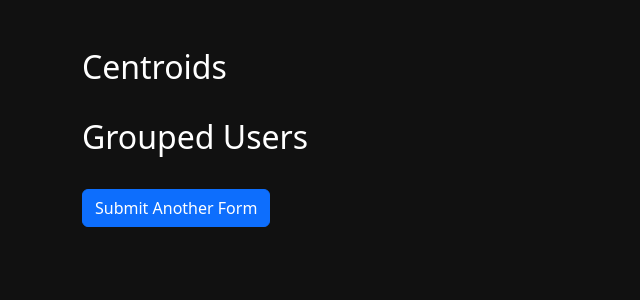
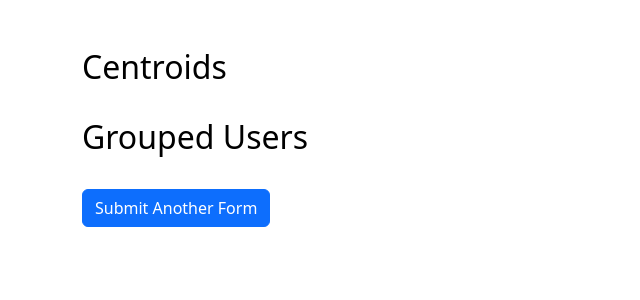
Before and after one commit to DivR22/BuzzRoute, a Flask app: page /results in a window 1280 px wide. Shown: the top 300 px of the page, without its empty margins (0-640 px from the left). Run offline with Flask 3, Linux system fonts and the light colour scheme; data that the repository does not hold is empty.

Commit message:
Merge branch 'main' of https://github.com/DivR22/BuzzRoute

```diff
--- a/templates/index.html
+++ b/templates/index.html
@@ -14,10 +14,15 @@
         }
     </style>
 </head>
+<<<<<<< HEAD
 <body style="background-color:#111;">
     <a href="{{ url_for('chatbot') }}" class="btn btn-primary mt-3">Open Chatbot</a>
 
     <div class="container mt-5 text-white">
+=======
+<body style="background-color:#ffff;">
+    <div class="container mt-5 text-black">
+>>>>>>> e831e857fa26417825c7c390f903c2fa9bda1942
         <h2>User Info Form</h2>
         <form method="POST" action="/">
             <!-- Form Inputs -->
--- a/templates/result.html
+++ b/templates/result.html
@@ -4,12 +4,12 @@
     <title>Centroid Results</title>
     <link href="https://cdn.jsdelivr.net/npm/bootstrap@5.3.0-alpha1/dist/css/bootstrap.min.css" rel="stylesheet">
 </head>
-<body style="background-color:#111;">
-    <div class="container mt-5 text-white">
+<body style="background-color:#ffffff;">
+    <div class="container mt-5 text-black">
         <h2>Centroids</h2>
         <ul class="list-group">
             {% for idx in range(centroids|length) %}
-            <li class="list-group-item bg-dark text-white">
+            <li class="list-group-item bg-light text-black">
                 <strong>Centroid {{ idx + 1 }}:</strong>
                 Latitude: {{ centroids[idx][0] }}, Longitude: {{ centroids[idx][1] }}
             </li>
@@ -19,7 +19,7 @@
         <h2 class="mt-4">Grouped Users</h2>
         <ul class="list-group">
             {% for idx in range(grouped_users|length) %}
-            <li class="list-group-item bg-dark text-white">
+            <li class="list-group-item bg-light text-black">
                 <strong>Group {{ idx + 1 }}:</strong>
                 <ul>
                     {% for user in grouped_users[idx] %}
```
